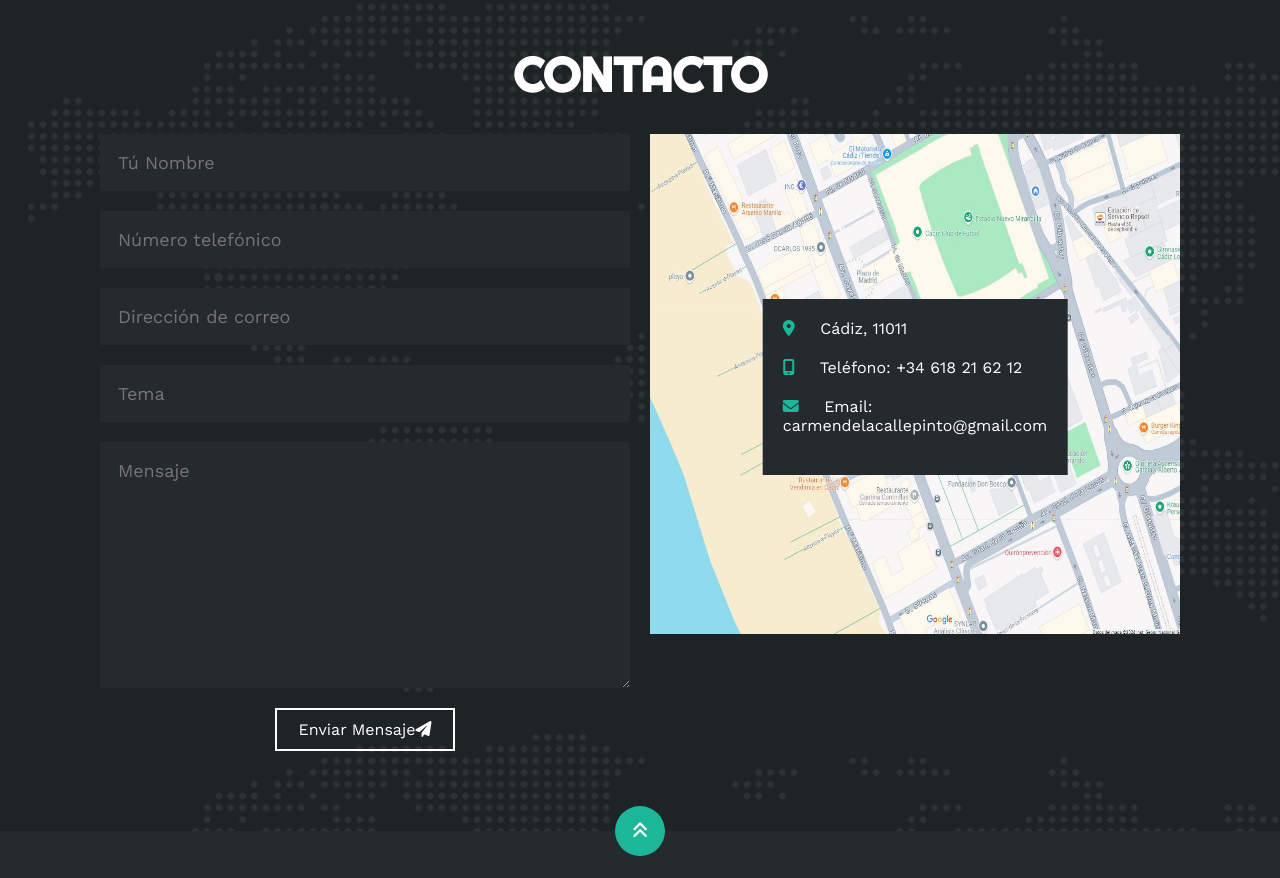
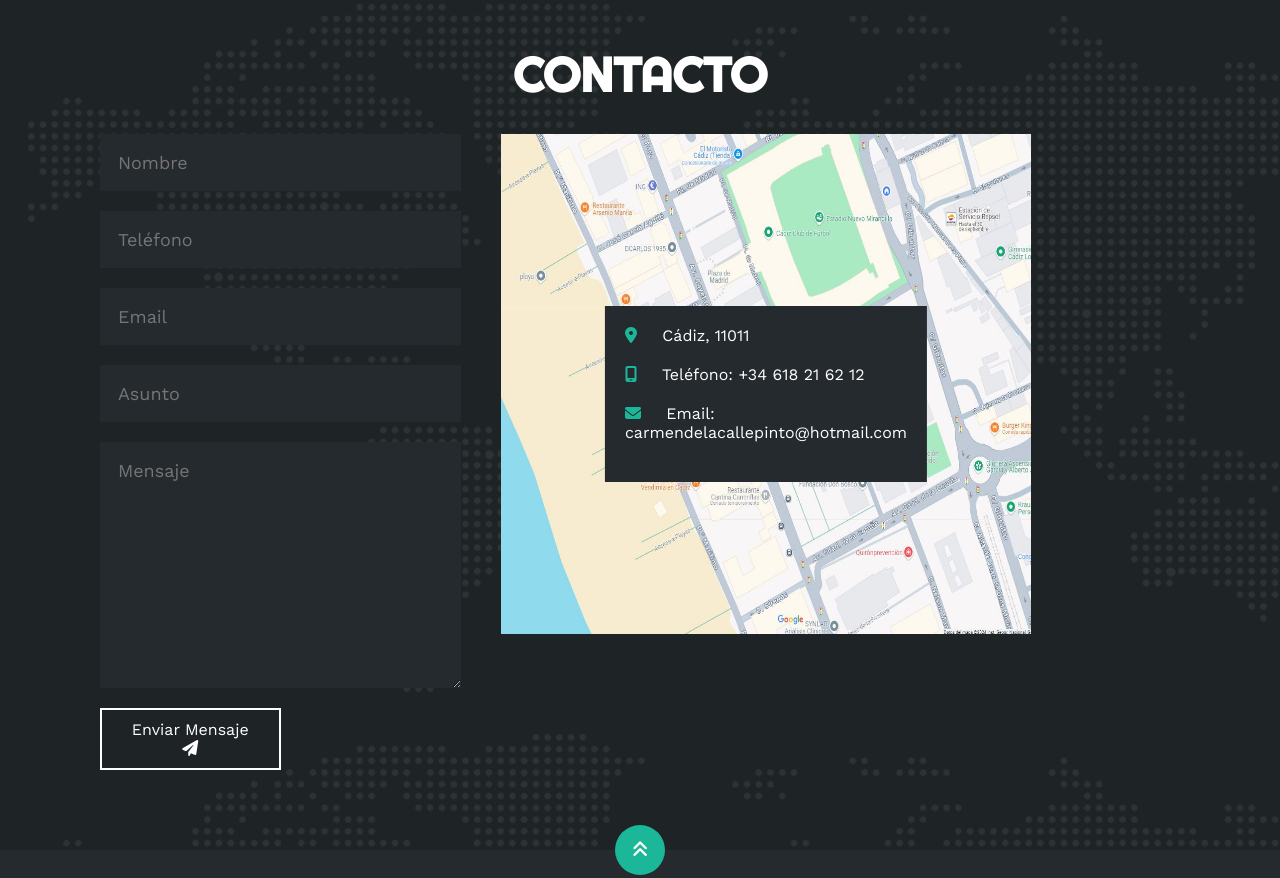
Before and after one commit to Carmendlcp/Portfolio, a plain HTML site: page portfolio-carmen/index.html in a window 1280 px wide. Shown: the part 4660-5538 px from the top of the page. Drawn offline with nearby package versions, Linux system fonts and the light colour scheme.

Commit message:
css arreglado para contacto, aun con problemas en el envio

```diff
--- a/portfolio-carmen/estilo.css
+++ b/portfolio-carmen/estilo.css
@@ -697,10 +697,10 @@ html {
   padding: 10px;
   position: relative;
 }
-.contacto .col input,
-.contacto .col textarea {
+.contacto form .col input,
+.contacto form .col textarea {
   display: block;
-  width: 100%;
+  width: 200%;
   padding: 18px;
   border: none;
   margin-bottom: 20px;
@@ -708,7 +708,8 @@ html {
   color: #fff;
   font-size: 18px;
 }
-.contacto button {
+
+.contacto form button {
   cursor: pointer;
   background-color: transparent;
   border: 2px solid #fff;
@@ -721,7 +722,7 @@ html {
   position: relative;
   z-index: 10;
 }
-.contacto button .overlay {
+.contacto form button .overlay {
   position: absolute;
   top: 0;
   left: 0;
@@ -731,7 +732,7 @@ html {
   z-index: -1;
   transition: 1s;
 }
-.contacto button:hover .overlay {
+.contacto form button:hover .overlay {
   width: 100%;
 }
 .contacto .col img {
--- a/portfolio-carmen/index.html
+++ b/portfolio-carmen/index.html
@@ -500,23 +500,25 @@
         <h2>CONTACTO</h2>
         <div class="fila">
           <!-- Formulario -->
+          <form onsubmit="sendEmail(event)">
           <div class="col">
-            <input type="text" placeholder="Tú Nombre" />
-            <input type="text" placeholder="Número telefónico" />
-            <input type="text" placeholder="Dirección de correo" />
-            <input type="text" placeholder="Tema" />
+            <input type="text" name="from_name" placeholder="Nombre" required />
+            <input type="text" name="phone" placeholder="Teléfono" />
+            <input type="text" name="email" placeholder="Email" required />
+            <input type="text" name="subject" placeholder="Asunto" />
             <textarea
-              name=""
-              id=""
+              name="message"
               cols="30"
               rows="10"
               placeholder="Mensaje"
+              required
             ></textarea>
-            <button>
+            <button type="submit">
               Enviar Mensaje<i class="fa-solid fa-paper-plane"></i>
               <span class="overlay"></span>
             </button>
           </div>
+        </form>
           <!-- Mapa -->
           <div class="col">
             <img src="img/ubicacion.JPG" alt="" />
@@ -532,7 +534,7 @@
                 </li>
                 <li>
                   <i class="fa-solid fa-envelope"></i>
-                  Email: carmendelacallepinto@gmail.com
+                  Email: carmendelacallepinto@hotmail.com
                 </li>
               </ul>
             </div>
--- a/portfolio-carmen/script.js
+++ b/portfolio-carmen/script.js
@@ -45,3 +45,21 @@ function efectoHabilidades() {
 window.onscroll = function () {
   efectoHabilidades();
 };
+
+//para envio de email en contacto
+(function () {
+  emailjs.init("E3YBvvgxEJ1_F199P");
+})();
+
+function sendEmail(event) {
+  event.preventDefault();
+
+  emailjs.sendForm("service_7exznzj", "template_hlcgco8", event.target).then(
+    function (response) {
+      alert("Mensaje enviado exitosamente!");
+    },
+    function (error) {
+      alert("Error al enviar el mensaje. Inténtalo de nuevo más tarde.");
+    }
+  );
+}
```
